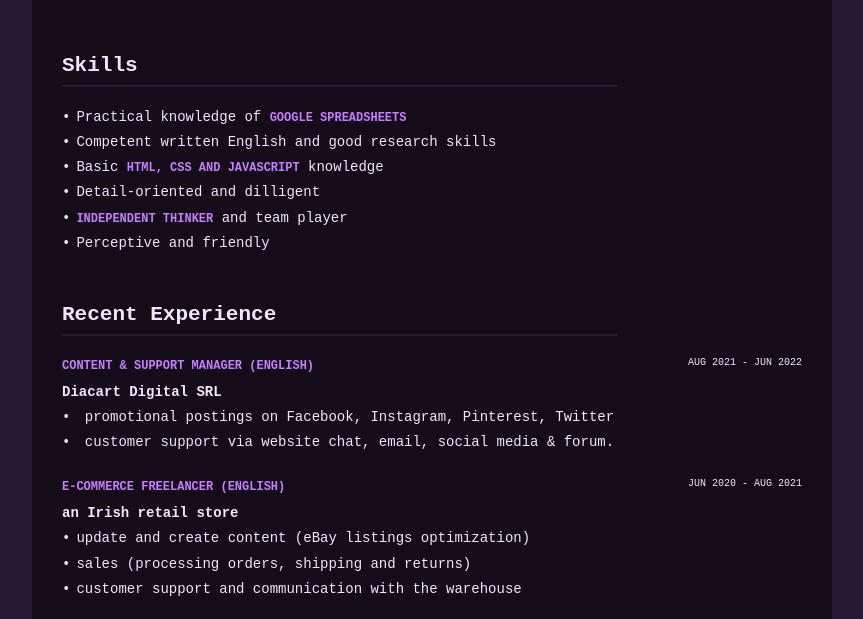
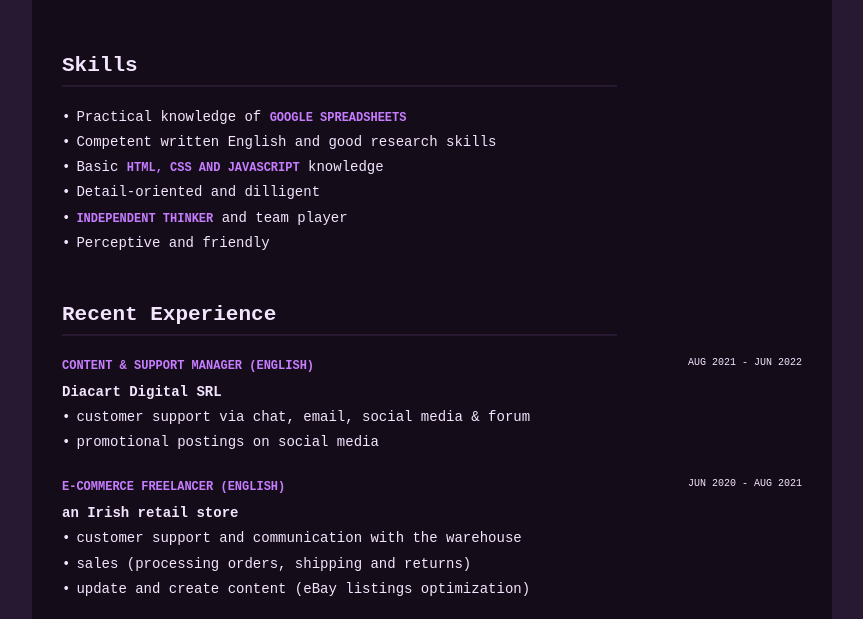
Before and after one commit to ann8th/resume, a plain HTML site: page index.html in a window 1280 px wide. Shown: the part 174-793 px from the top of the page, without its empty margins (208-1071 px from the left). Drawn offline with Linux system fonts and the light colour scheme.

Commit message:
Adjust content for relevance

```diff
--- a/index.html
+++ b/index.html
@@ -63,12 +63,8 @@
             </div>
             <h4 class="company">Diacart Digital SRL</h4>
             <ul class="duties">
-              <li>
-                promotional postings on Facebook, Instagram, Pinterest, Twitter
-              </li>
-              <li>
-                customer support via website chat, email, social media & forum.
-              </li>
+              <li>customer support via chat, email, social media & forum</li>
+              <li>promotional postings on social media</li>
             </ul>
           </section>
           <section class="job">
@@ -78,9 +74,9 @@
             </div>
             <h4 class="company">an Irish retail store</h4>
             <ul class="duties">
+              <li>customer support and communication with the warehouse</li>
+              <li>sales (processing orders, shipping and returns)</li>
               <li>update and create content (eBay listings optimization)</li>
-              <li>sales (processing orders, shipping and returns)</li>
-              <li>customer support and communication with the warehouse</li>
             </ul>
           </section>
           <section class="job">
--- a/style.css
+++ b/style.css
@@ -34,9 +34,9 @@ ul {
   list-style: none;
 }
 
-ul li::before {
+li::before {
   content: "\2022";
-  margin-right: 0.6rem;
+  padding-right: 6px;
 }
 
 /* CONTAINER */
```
